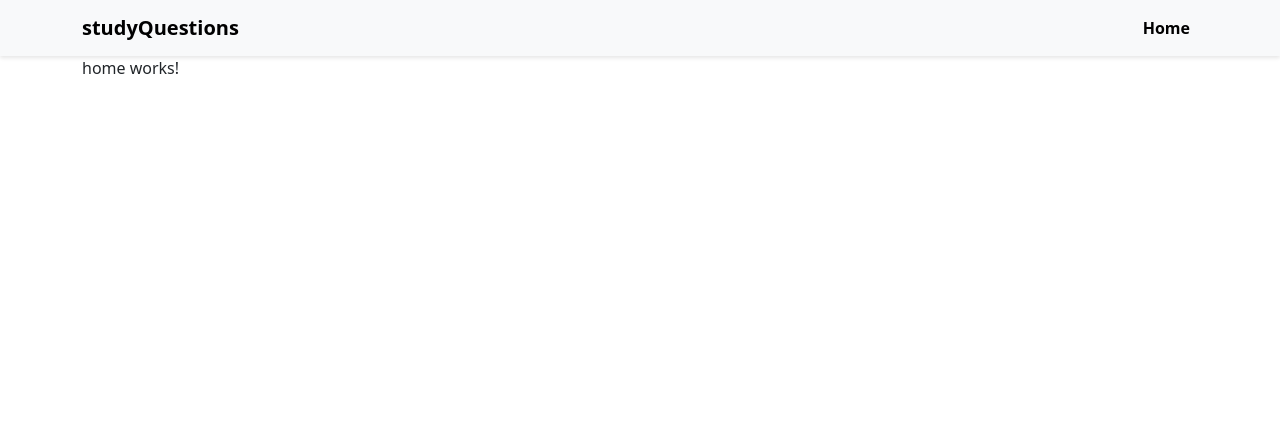
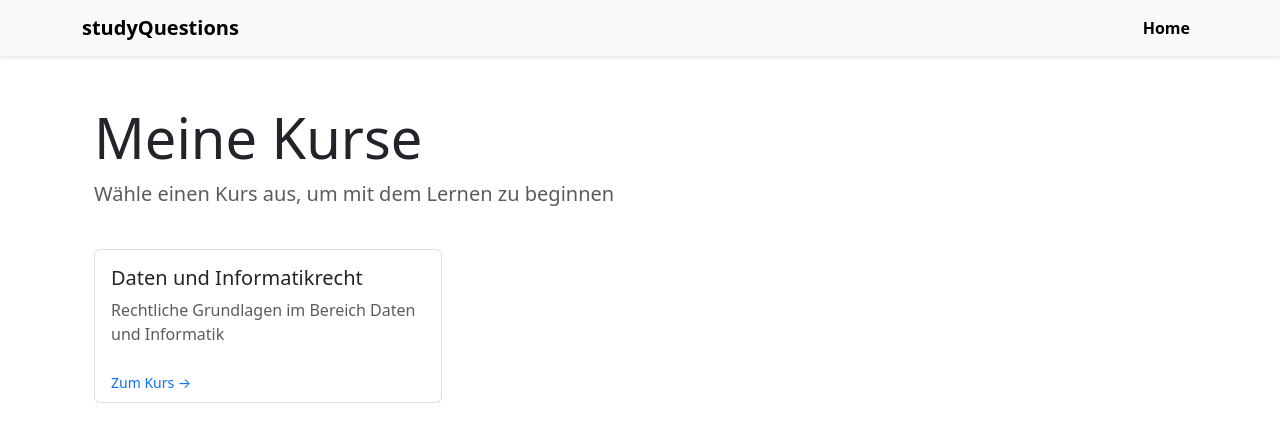
Before and after one commit to simon-b64/Study-Questions, an Angular app: page / in a window 1280 px wide. Shown: the top 442 px of the page. Built offline with nearby package versions, Linux system fonts and the light colour scheme.

Commit message:
feat: Implemented home page

```diff
--- a/src/app/app.routes.ts
+++ b/src/app/app.routes.ts
@@ -1,5 +1,6 @@
 import { Routes } from '@angular/router';
 import { HomeView } from './view/home/home';
+import { CourseOverviewView } from './view/course-overview/course-overview';
 
 export const routes: Routes = [
     {
@@ -8,6 +9,10 @@ export const routes: Routes = [
         component: HomeView
     },
     {
+        path: 'course/:courseId',
+        component: CourseOverviewView
+    },
+    {
         path: '**',
         redirectTo: ''
     }
--- /dev/null
+++ b/src/app/view/course-overview/course-overview.html
@@ -0,0 +1 @@
+<p>course-overview works!</p>
--- a/src/app/view/home/home.html
+++ b/src/app/view/home/home.html
@@ -1 +1,45 @@
-<p>home works!</p>
+<div class="container py-5">
+    <div class="row mb-4">
+        <div class="col">
+            <h1 class="display-4">Meine Kurse</h1>
+            <p class="lead text-muted">Wähle einen Kurs aus, um mit dem Lernen zu beginnen</p>
+        </div>
+    </div>
+
+    <div class="row row-cols-1 row-cols-md-2 row-cols-lg-3 g-4">
+        @for (course of courses(); track course.id) {
+            <div class="col">
+                <div
+                    class="card h-100 course-card"
+                    role="button"
+                    tabindex="0"
+                    (click)="navigateToCourse(course.id)"
+                    (keydown.enter)="navigateToCourse(course.id)"
+                    (keydown.space)="navigateToCourse(course.id); $event.preventDefault()"
+                    [attr.aria-label]="'Öffne Kurs: ' + course.name"
+                >
+                    <div class="card-body">
+                        <h5 class="card-title">{{ course.name }}</h5>
+                        @if (course.description) {
+                            <p class="card-text text-muted">{{ course.description }}</p>
+                        }
+                    </div>
+                    <div class="card-footer bg-transparent border-top-0">
+                        <small class="text-primary">Zum Kurs →</small>
+                    </div>
+                </div>
+            </div>
+        }
+    </div>
+
+    @if (courses().length === 0) {
+        <div class="row">
+            <div class="col">
+                <div class="alert alert-info" role="alert">
+                    <h4 class="alert-heading">Keine Kurse verfügbar</h4>
+                    <p class="mb-0">Derzeit sind keine Kurse vorhanden.</p>
+                </div>
+            </div>
+        </div>
+    }
+</div>
--- a/src/app/view/home/home.scss
+++ b/src/app/view/home/home.scss
@@ -0,0 +1,26 @@
+.course-card {
+    cursor: pointer;
+    transition: transform 0.2s ease-in-out, box-shadow 0.2s ease-in-out;
+    border: 1px solid rgba(0, 0, 0, 0.125);
+
+    &:hover,
+    &:focus {
+        transform: translateY(-4px);
+        box-shadow: 0 4px 12px rgba(0, 0, 0, 0.15);
+        outline: 2px solid #0d6efd;
+        outline-offset: 2px;
+    }
+
+    &:active {
+        transform: translateY(-2px);
+    }
+
+    .card-footer {
+        transition: color 0.2s ease-in-out;
+    }
+
+    &:hover .card-footer small,
+    &:focus .card-footer small {
+        color: #0a58ca !important;
+    }
+}
--- a/src/app/view/home/home.ts
+++ b/src/app/view/home/home.ts
@@ -1,11 +1,26 @@
-import { Component } from '@angular/core';
+import { Component, ChangeDetectionStrategy, signal, inject } from '@angular/core';
+import { Router } from '@angular/router';
+import { CourseMetadata } from '../../model/questions';
 
 @Component({
     selector: 'app-home',
     imports: [],
     templateUrl: './home.html',
     styleUrl: './home.scss',
+    changeDetection: ChangeDetectionStrategy.OnPush,
 })
 export class HomeView {
+    private readonly router = inject(Router);
 
+    protected readonly courses = signal<CourseMetadata[]>([
+        {
+            id: 'daten-informatikrecht',
+            name: 'Daten und Informatikrecht',
+            description: 'Rechtliche Grundlagen im Bereich Daten und Informatik'
+        }
+    ]);
+
+    protected navigateToCourse(courseId: string): void {
+        this.router.navigate(['/course', courseId]);
+    }
 }
```
Also changed, not shown: src/app/model/questions.ts (+13 -4 lines), src/app/view/course-overview/course-overview.ts (added, +11 -0 lines), src/app/view/course-overview/course-overview.scss (added).
